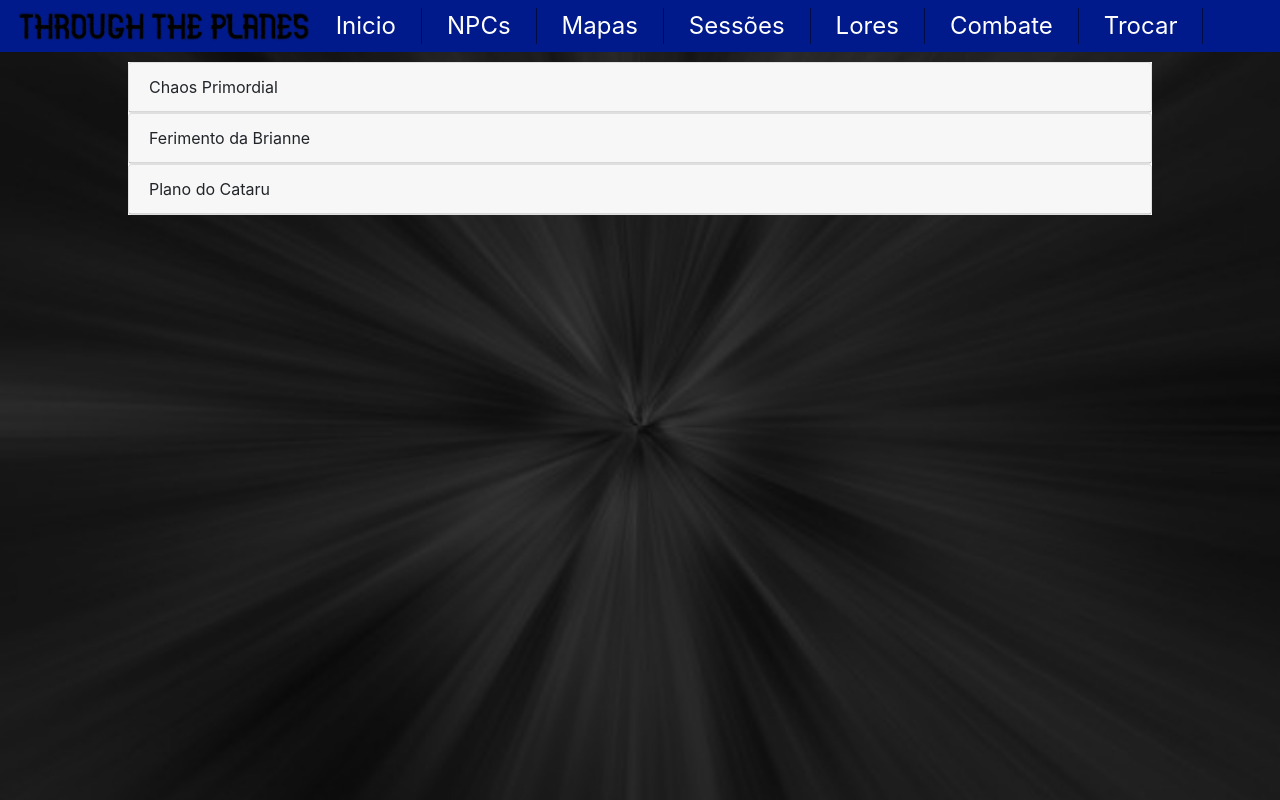
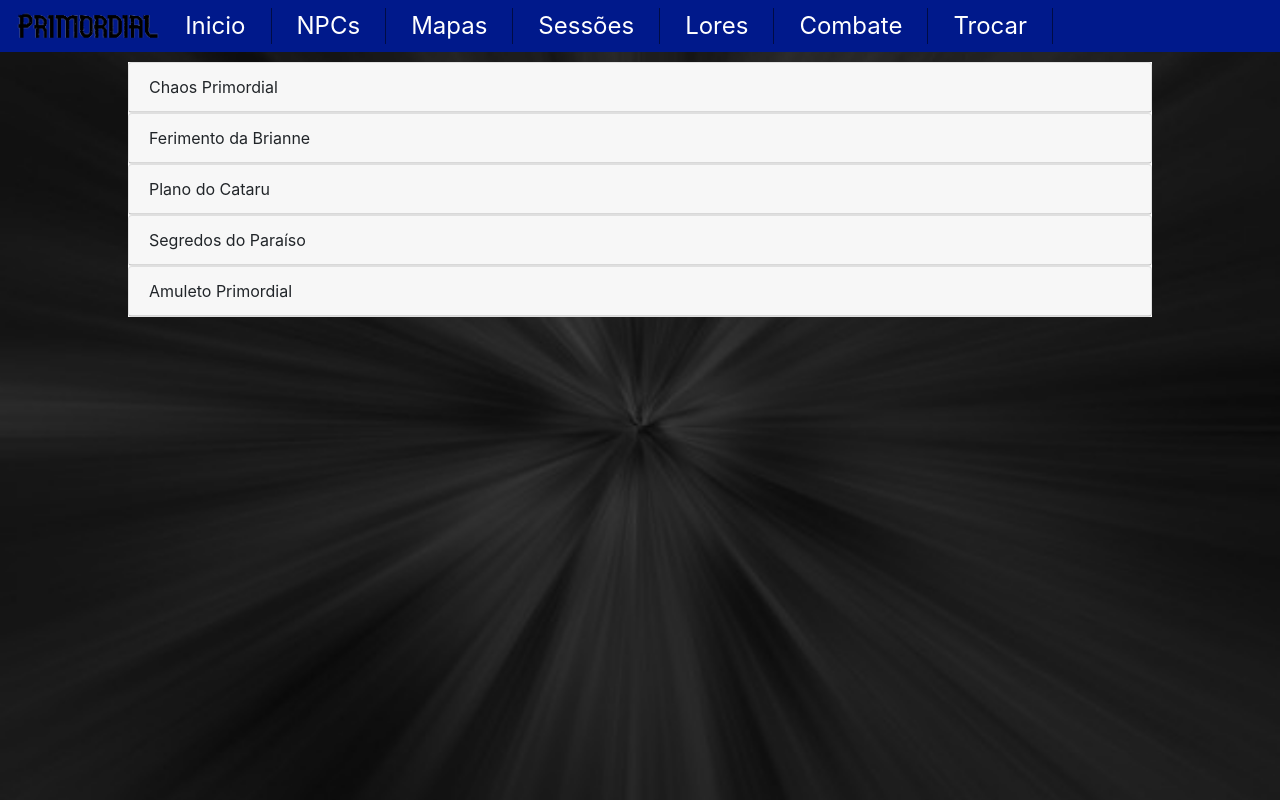
Before and after one commit to CaioCohen/CorruptedDominion, an Angular app: page /lores in a window 1280 px wide. Built offline with nearby package versions, Linux system fonts and the light colour scheme; what ngx-bootstrap-icons would draw is missing.

Commit message:
5 sessao campanha 2

```diff
--- a/src/app/components/navbar/navbar.component.ts
+++ b/src/app/components/navbar/navbar.component.ts
@@ -10,7 +10,7 @@ export class NavbarComponent implements OnInit {
 
   modalRef: BsModalRef | undefined;
   campanha: any = "";
-  source = "../../../assets/imgs/logoCorruptedDomain.png";
+  source = "../../../assets/imgs/logoThroughThePlanes.png";
 
   constructor(private modalService: BsModalService) { }
 
--- a/src/app/main/inicio/inicio.component.html
+++ b/src/app/main/inicio/inicio.component.html
@@ -17,16 +17,16 @@
         </div>
     </ng-container>
     <ng-container *ngIf="campanha!='CD'">
-        <h1>Through the Planes</h1>
-        <p>Sinopse disponivel depois da primeira sessão
+        <h1>Primordial</h1>
+        <p>O Deus da Natureza Kodiak alerta os jogadores sobre uma possivel quebra da barreira que impede seres nos niveis de divindades de ocuparem os planos inferiores e agora o grupo de aventureiros deve descobrir uma forma de impedir que essa barreira se quebre
         </p>
         <div class="media position-relative anuncio">
             <img height="200px" src="../../assets/imgs/owlBear.png" class="mr-3 anuncio-img" alt="...">
             <div class="media-body">
               <h5 class="mt-0">OwlBear</h5>
-              <p>Owl Bear Through the Planes. Grid de combate.
+              <p>Owl Bear Primordial. Grid de combate.
               </p>
-              <a href="https://www.owlbear.rodeo/game/7ttVdMLDs" class="stretched-link"></a>
+              <a href="https://www.owlbear.rodeo/game/7ttVdMLDs" target="_blank" class="stretched-link"></a>
             </div>
         </div>
     </ng-container>
--- a/src/app/main/lores/lores.component.html
+++ b/src/app/main/lores/lores.component.html
@@ -205,6 +205,23 @@
                 <p>Ele apenas usaria os soldados da senhora do Crepúsculo, assim os soldados da primavera não morreriam, e o mais importante, os nobres corruptos todos desapareceriam.</p>
                 <p>Além disso, a criação do inimigo nacional Cataru unificaria as opiniões politicas do reino, facilitando a tomada do trono de qualquer um de seus irmãos.</p>
             </accordion-group>
+            <accordion-group>
+                <div accordion-heading class="header"> Segredos do Paraíso</div>
+                <p>A Segredos do Paraíso foi fundada por um Semi-Deus chamado de "Sábio Atemporal", que possui poderes divinos de adivinhação.</p>
+                <p>A Segredos do Paraíso possui sedes ao longo de vários planos dimensionais e cada sede é regida por um Senhor da Sabedoria, um bruxo do Sábio atemporal de altíssimo nivel e que também possui poderes enormes de adivinhação.</p>
+                <p>A maioria das informações que os clientes buscam, os funcionarios da Segredos do Paraíso conseguem recuperar, porém, se a informação for muito valiosa, ela é encaminhada ao Senhor da Sabedoria da Sede, que utiliza-se de seus poderosos poderes de adivinhação pra recuperar a informação.</p>
+                <p>Porém, se a informação for ainda mais valiosa, a ponto de que nem o Senhor da Sabedoria da sede consiga recuperar, então é necessário que ele gaste uma fortuna como componente material, para utilizar seu poder secreto e acessar a sabedoria divina do Sábio Atemporal.</p>
+            </accordion-group>
+            <accordion-group>
+                <div accordion-heading class="header"> Amuleto Primordial</div>
+                <p>O Amuleto Primordial é um item divino originalmente usada pelo Deus Primordial, o Deus que gere o Chaos Primordial que circula os planos inferiores.</p>
+                <p>Por motivos desconhecidos, esse Amuleto não está mais em sua posse, além disso, o Amuleto está incompleto.</p>
+                <p>O Amuleto Primordial possui 4 componentes, o núcleo da Terra, Ar, Fogo e Água, porém, atualmente, o Amuleto não possui nenhum deles.</p>
+                <p>O Amuleto Primordial foi descoberto na Fey Wild pelo Púrpura do Oeste há vários anos, que gastou uma boa quantidade de tempo estudando-o, mas visto que atingiu um gargalo, e sem querer interromper mais suas aventuras por conta disso, o Púrpura do Oeste confiou então o Amuleto ao Senhor da Sabedoria da Corte da Primavera da época.</p>
+                <p>O Senhor da Sbedoria da Corte da Primavera da época era um conhecido pessoal do Púrpura do Oeste e ele avançou ainda mais no estudo de tal amuleto, mas sendo um senhor ja no fim de sua vida, ele resolveu dar esse Amuleto à sua filha, uma Dríade chamada Cinnamon, que acabou perdendo o Amuleto.</p>
+                <p>Para que o Amuleto fique completo e seu poder máximo seja revelado, é necessário recuperar os núcleos elementais dos Titãs Primordiais de cada plano Elemental.</p>
+                <p>O Amuleto compleo é necessário para poder restaurar o poder do Deus Primordial e, assim, fazer com que a barreira do Chaos Primordial volte a funcionar corretamente.</p>
+            </accordion-group>
         </ng-container>
     </accordion>
 </div>
--- a/src/app/main/npcs/primarios/primarios.component.html
+++ b/src/app/main/npcs/primarios/primarios.component.html
@@ -118,7 +118,7 @@
             <div class="card-body">
                 <h3>Motarah</h3>
                 <p class="card-text">
-                    Filha caçula do rei da Corte da Primavera e princesa concorrente ao trono.
+                    Princesa herdeira da corte da primavera. Futura Senhora da Primavera.
                 </p>
             </div>
         </div>
--- a/src/app/main/sessoes/sessoes.component.html
+++ b/src/app/main/sessoes/sessoes.component.html
@@ -819,7 +819,17 @@
         <p>Rioxo consegue convencer a Brianne de não lutar no combate de amanhã e ela então confia a luta de amanhã a ele.</p>
         <p>Jhieshi e Nimue invadem o castelo do Omaru pra tentar envenená-lo, mas por conta da personalidade dele, não conseguem.</p>
         <p>O dia fatidico chega e Rioxo sobe no ringue, pra surpresa de todos. Um combate acirrado e emocionante acontece e por pouco Rioxo consegue derrotar Omaru.</p>
-        <p>A princesa Motarah se torna a nova princesa herdeira e da ao grupo um documento custeando as informações acerca do amuleto que eles estão procurando na segredos do paraiso, além de moedas e o direito de se banharem na lagoa do Orvalho Mistico.</p>
+        <p>A princesa Motarah se torna a nova princesa herdeira e da ao grupo um documento custeando as informações acerca do amuleto que eles estão procurando na segredos do paraíso, além de moedas e o direito de se banharem na lagoa do Orvalho Mistico.</p>
+      </accordion-group>
+      <accordion-group>
+        <div accordion-heading class="header"> 5° sessão 02/03</div>
+        <p>Saindo da lagoa do orvalho mistico, o grupo vai pra Segredos do Paraiso comprar as informações do amuleto que eles precisam recuperar.</p>
+        <p>O preço das informações acaba saindo mais cara que o esperado, mas como era a Motarah pagando, eles resolvem comprar mesmo assim. Com isso, eles descobre sobre <a routerLink="../lores">o Amuleto Primordial</a></p>
+        <p>Além disso, enquanto estavam na segredos do paraiso, eles encontram aquele suposto draconato negro que atacou a Brianne, ele faz a mesma oferta ao Rioxo, e esse aceita. Eles vão para uma zona desértica e o "draconato negro" entrega ao Rioxo uma Orb Negra meio roxa.</p>
+        <p>Quando Rioxo toca na orb, um poder muito forte invade seu corpo, essa é a essência draconica de um dragão das sombras, a essencia dracônica invade a alma do Rioxo e tenta queimá-la, pra transformar o Rioxo em um meio dragão das sombras também, mas graças à linhagem do Azure Dragon do Rioxo, ele conseguiu resistir.</p>
+        <p>Então o grupo ataca o meio dragão, que se defende, mas, no fim, acaba morto pelo grupo.</p>
+        <p>O grupo descobre que provavelmente esse meio dragão negro não era o único, pois esses meio dragões surgem quando uma pessoa absorve a essência dracônica das sombras.</p>
+        <p>O grupo reporta tudo isso pra Motarah e decidem ir para a corte do Crepúsculo recuperar o amuleto Primordial.</p>
       </accordion-group>
     </ng-container>
 </accordion>
```
Also changed, not shown: src/assets/imgs/logoThroughThePlanes.png.
